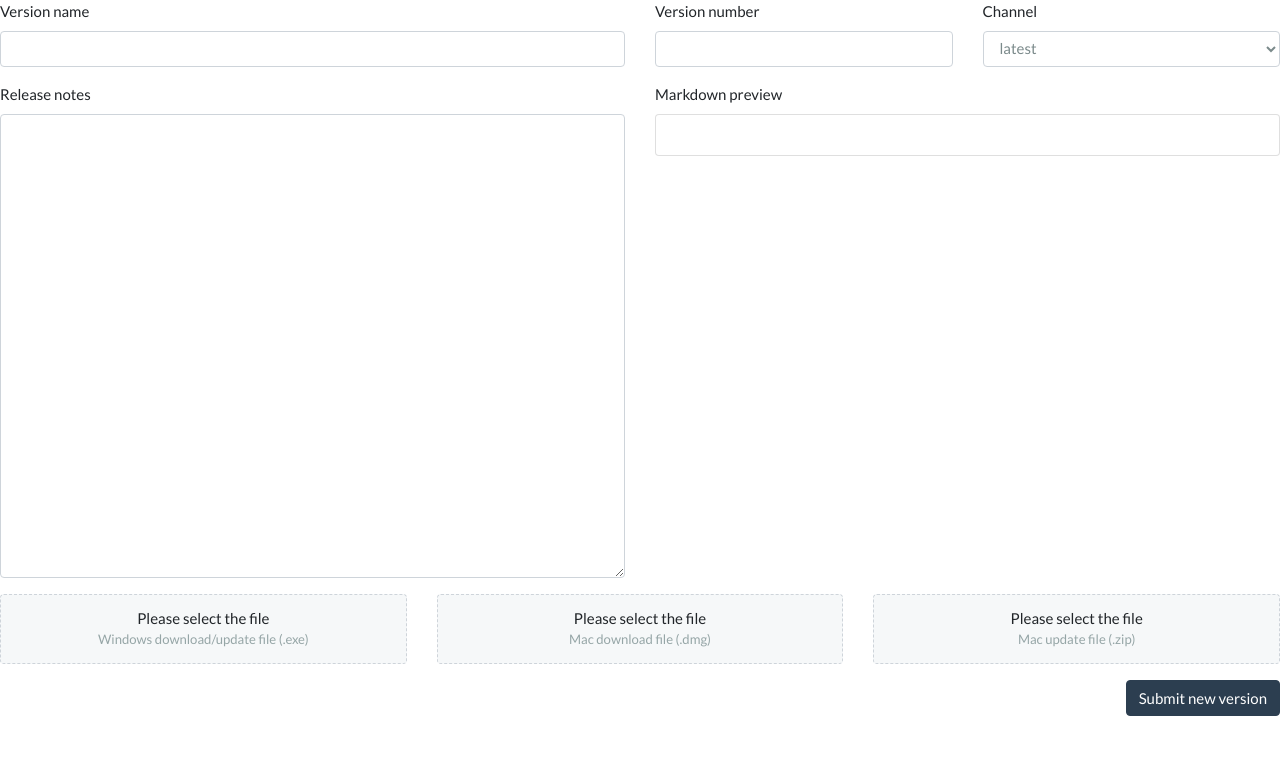
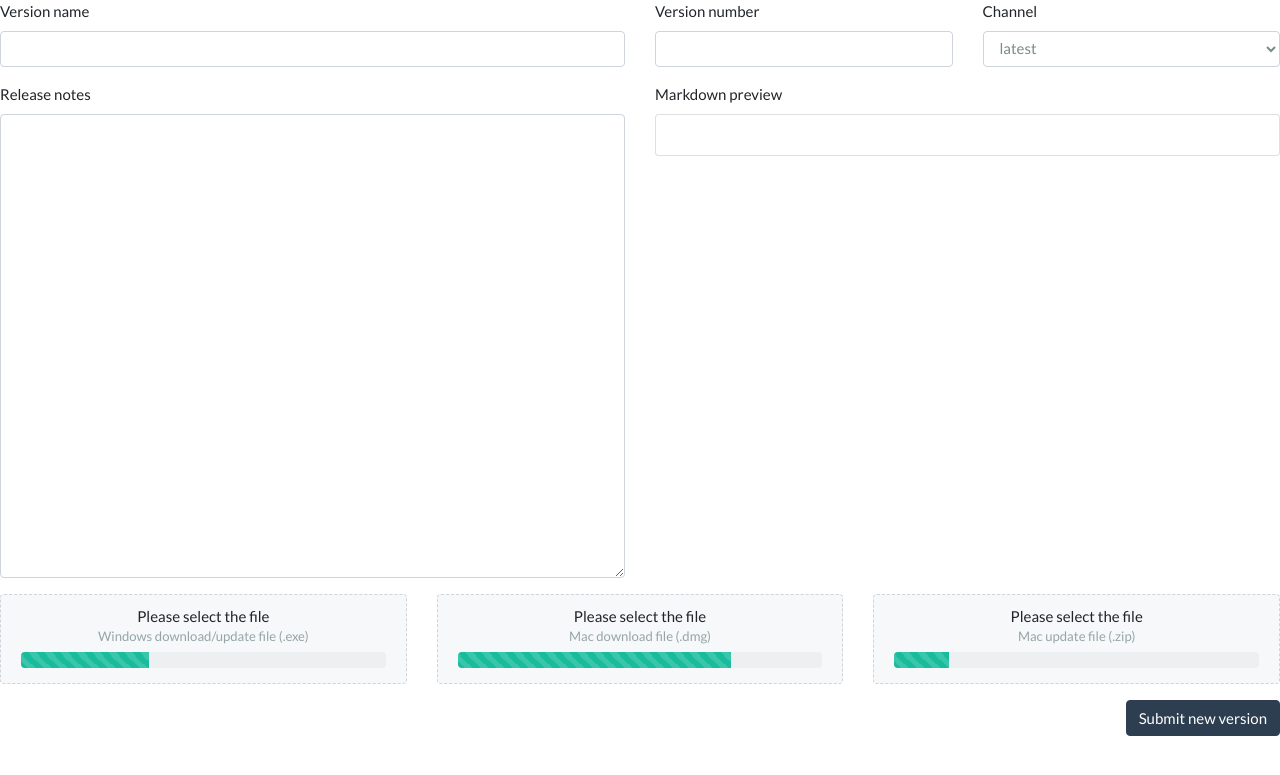
Before and after one commit to vanekj/electron-release-manager, a PHP site: template www/templates/dashboard/versions.new.twig in a window 1280 px wide. Shown: the top 775 px of the page. Run offline with PHP 8.4, Linux system fonts and the light colour scheme; the template is opened without the code that fills it, so the values that code supplies are empty; some libraries are stand-ins or nearby versions.

Commit message:
Add form progress (dummy for now)

```diff
--- a/www/public/resources/css/drag-and-drop.css
+++ b/www/public/resources/css/drag-and-drop.css
@@ -5,7 +5,7 @@
 	justify-content: center;
 	align-items: center;
 	border: 1px dashed #ced4da;
-	min-height: 70px;
+	min-height: 80px;
 	padding: 10px 20px;
 	background-color: #f6f8f9;
 	border-radius: 0.25rem;
@@ -36,3 +36,7 @@
 	overflow: hidden;
 	cursor: pointer;
 }
+
+.dad-area .progress {
+	margin: 5px 0;
+}
--- a/www/templates/dashboard/versions.new.twig
+++ b/www/templates/dashboard/versions.new.twig
@@ -70,6 +70,10 @@
 								<input type="file" name="win-download" id="win-download" class="form-control{{ errors['win-download'] ? ' is-invalid' : '' }}" accept=".exe" />
 								{% if errors['win-download'] %}
 									<small class="form-text text-danger">{{ errors['win-download'] | first }}</small>
+								{% else %}
+									<div class="progress w-100">
+										<div class="progress-bar bg-success progress-bar-striped progress-bar-animated" style="width: 35%"></div>
+									</div>
 								{% endif %}
 							</div>
 						</div>
@@ -83,6 +87,10 @@
 								<input type="file" name="mac-download" id="mac-download" class="form-control{{ errors['mac-download'] ? ' is-invalid' : '' }}" accept=".dmg" />
 								{% if errors['mac-download'] %}
 									<small class="form-text text-danger">{{ errors['mac-download'] | first }}</small>
+								{% else %}
+									<div class="progress w-100">
+										<div class="progress-bar bg-success progress-bar-striped progress-bar-animated" style="width: 75%"></div>
+									</div>
 								{% endif %}
 							</div>
 						</div>
@@ -96,6 +104,10 @@
 								<input type="file" name="mac-update" id="mac-update" class="form-control{{ errors['mac-update'] ? ' is-invalid' : '' }}" accept=".zip" />
 								{% if errors['mac-update'] %}
 									<small class="form-text text-danger">{{ errors['mac-update'] | first }}</small>
+								{% else %}
+									<div class="progress w-100">
+										<div class="progress-bar bg-success progress-bar-striped progress-bar-animated" style="width: 15%"></div>
+									</div>
 								{% endif %}
 							</div>
 						</div>
```
